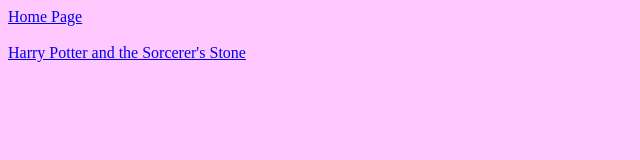
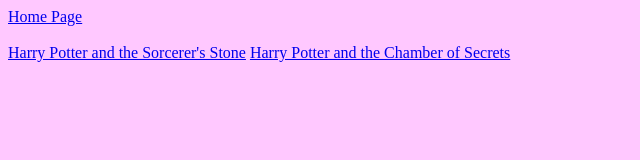
Before and after one commit to pixlperfect01/harrypotter, a plain HTML site: page index.html in a window 1280 px wide. Shown: the whole page, without its empty margins (0-640 px from the left). Drawn offline with Linux system fonts and the light colour scheme.

Commit message:
Update index.html

```diff
--- a/index.html
+++ b/index.html
@@ -12,3 +12,4 @@
         <br />
         <br />
         <a href="sorcerersstone.html">Harry Potter and the Sorcerer's Stone</a>
+        <a href="chamberofsecrets.html">Harry Potter and the Chamber of Secrets</a>
```
